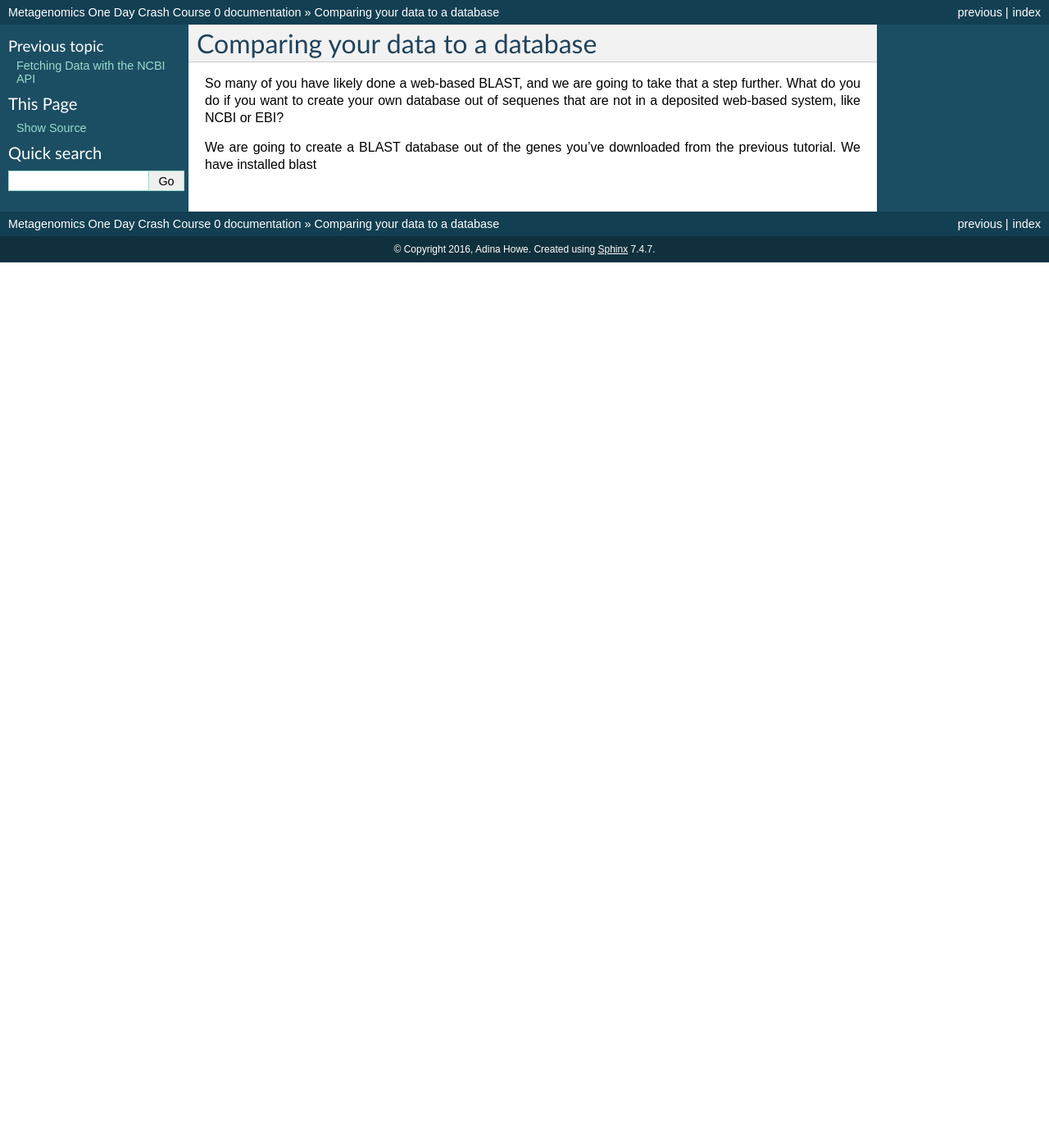
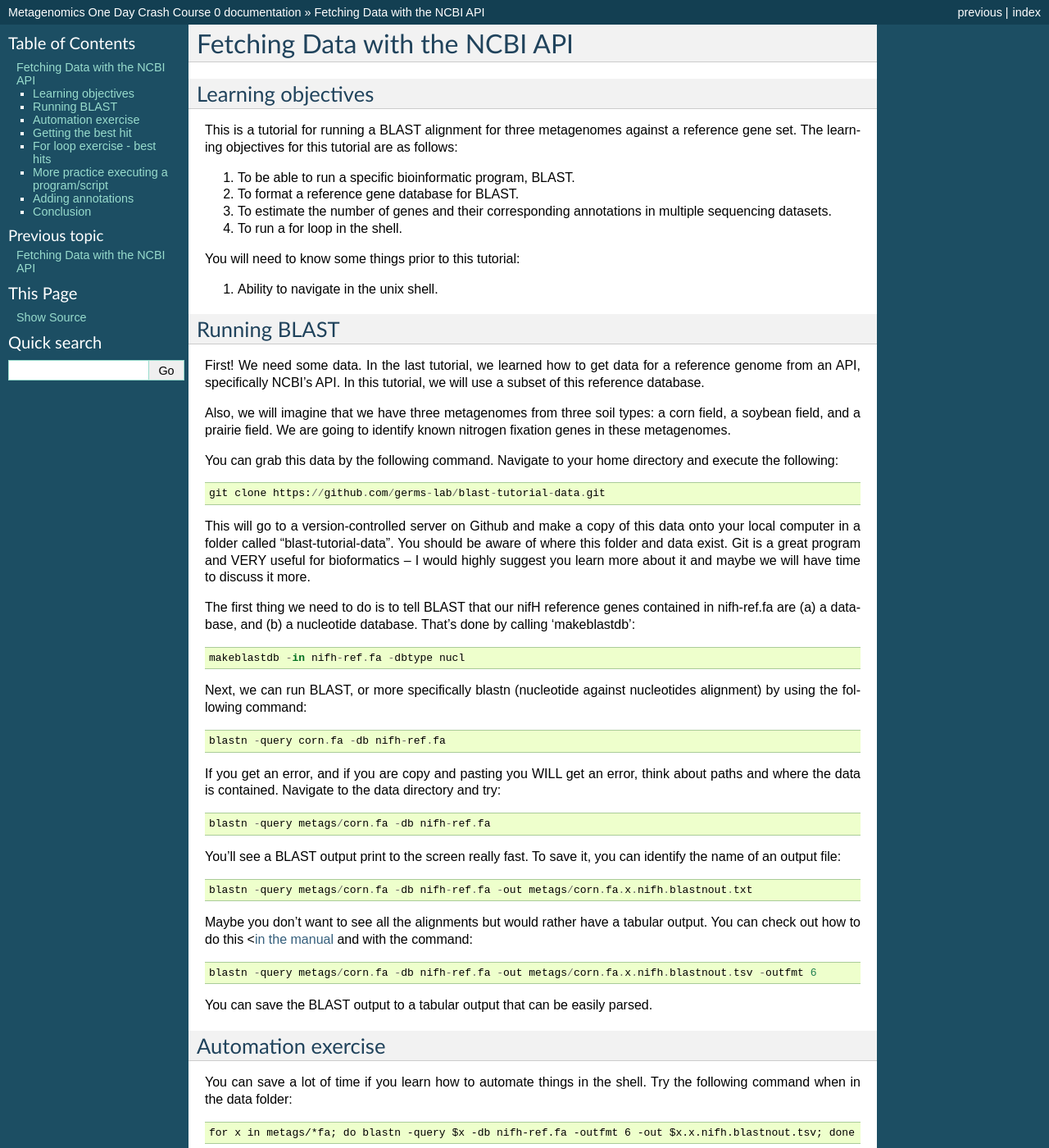
Before and after one commit to germs-lab/one-day-metag-crash-course, a Sphinx documentation site: the page built from docs/blast/index.rst, in a window 1280 px wide and 1400 px high. Shown: the whole window at 82% size. Built offline with Sphinx 7.4.7, drawn with Linux system fonts in a browser that asks for light colours; some of the changed text lies outside the part shown.

Commit message:
added blast tutorial

```diff
--- a/docs/blast/index.rst
+++ b/docs/blast/index.rst
@@ -1,6 +1,100 @@
-Comparing your data to a database
----------------------------------
+Fetching Data with the NCBI API
+===============================
 
-So many of you have likely done a web-based BLAST, and we are going to take that a step further.  What do you do if you want to create your own database out of sequenes that are not in a deposited web-based system, like NCBI or EBI?
 
-We are going to create a BLAST database out of the genes you've downloaded from the previous tutorial.  We have installed blast
+Learning objectives
+-------------------
+
+This is a tutorial for running a BLAST alignment for three metagenomes against a reference gene set. The learning objectives for this tutorial are as follows:
+
+1.  To be able to run a specific bioinformatic program, BLAST.
+2.  To format a reference gene database for BLAST.
+3.  To estimate the number of genes and their corresponding annotations in multiple sequencing datasets.
+4.  To run a for loop in the shell.
+
+You will need to know some things prior to this tutorial:
+
+1.  Ability to navigate in the unix shell.
+
+Running BLAST
+-------------
+
+First! We need some data.  In the last tutorial, we learned how to get data for a reference genome from an API, specifically NCBI's API.  In this tutorial, we will use a subset of this reference database.
+
+Also, we will imagine that we have three metagenomes from three soil types:  a corn field, a soybean field, and a prairie field.  We are going to identify known nitrogen fixation genes in these metagenomes.
+
+You can grab this data by the following command.  Navigate to your home directory and execute the following::
+
+    git clone https://github.com/germs-lab/blast-tutorial-data.git
+
+This will go to a version-controlled server on Github and make a copy of this data onto your local computer in a folder called "blast-tutorial-data".  You should be aware of where this folder and data exist.  Git is a great program and VERY useful for bioformatics -- I would highly suggest you learn more about it and maybe we will have time to discuss it more.
+
+The first thing we need to do is to tell BLAST that our nifH reference genes contained in nifh-ref.fa are (a) a database, and (b) a nucleotide database.  That's done by calling 'makeblastdb'::
+
+    makeblastdb -in nifh-ref.fa -dbtype nucl
+
+Next, we can run BLAST, or more specifically blastn (nucleotide against nucleotides alignment) by using the following command::
+
+    blastn -query corn.fa -db nifh-ref.fa
+
+If you get an error, and if you are copy and pasting you WILL get an error, think about paths and where the data is contained.  Navigate to the data directory and try::
+
+    blastn -query metags/corn.fa -db nifh-ref.fa
+
+You'll see a BLAST output print to the screen really fast.  To save it, you can identify the name of an output file::
+
+    blastn -query metags/corn.fa -db nifh-ref.fa -out metags/corn.fa.x.nifh.blastnout.txt
+
+Maybe you don't want to see all the alignments but would rather have a tabular output.  You can check out how to do this <`in the manual <http://www.ncbi.nlm.nih.gov/books/NBK279675/>`_ and with the command::
+
+    blastn -query metags/corn.fa -db nifh-ref.fa -out metags/corn.fa.x.nifh.blastnout.tsv -outfmt 6
+
+You can save the BLAST output to a tabular output that can be easily parsed.
+
+Automation exercise
+-------------------
+
+You can save a lot of time if you learn how to automate things in the shell.  Try the following command when in the data folder::
+
+    for x in metags/*fa; do blastn -query $x -db nifh-ref.fa -outfmt 6 -out $x.x.nifh.blastnout.tsv; done
+
+What does it do?
+
+Getting the best hit
+--------------------
+
+BLAST will find every gene which "hits" a sequence read and a single read will have multiple hits.  Often, you will only want to associate one annotation per read.  I have written a very simple script to parse only the best hit for each read.  Try from in the data directory::
+
+    python ../scripts/best-hit.py metags/corn.fa.x.nifh.blastnout.tsv > metags/corn.fa.x.nifh.blastnout.tsv.best
+
+Compare the metags/corn.fa.x.nifh.blastnout.tsv and metags/corn.fa.x.nifh.blastnout.tsv.best.
+
+For loop exercise - best hits
+-----------------------------
+
+Using a for loop, save files for each blast output that only include the best hits. Make sure you end the file names with the word "best".  Also, make sure you have only 3 files like this.  You can delete ones from previous exercises if necessary.
+
+More practice executing a program/script
+----------------------------------------
+
+So now we have a file where we have all the best hit reads associated with known nifH genes for each metagenome.  However, we want to compare the number of genes per metagenome.  I've written a script for this and you can try this from the data directory::
+
+    python ../scripts/count-up.py metags/*best
+
+This creates a file in the data folder called "summary-count.tsv".
+
+Take a look at this file.
+
+Adding annotations
+------------------
+
+Finally, you might think to yourself that the NCBI accession numbers aren't that useful.  But we can grab more details for these IDs, after all we have the sequence file with the associated gene description, nif-ref.fa.  Try this script::
+
+	 python ../scripts/import-ann.py nifh-ref.fa summary-count.tsv > summary-count.annotations.tsv
+
+Take a look at the summary-count.annotations.tsv
+
+Conclusion
+----------
+
+So now you've executed at least 3 programs within this single tutorial.  There is a lot more to learn about how to write your own scripts, but this is the first step towards understanding the value of being able to code.  And actually, you've been coding along! executing for loops in shell.  How much have you learned in one day?  Hopefully its an incentive to keep learning!
```
